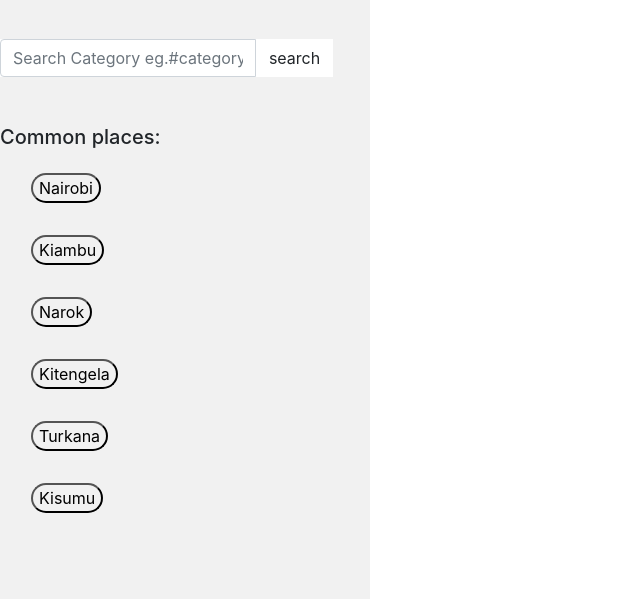
After one commit to Muia23/Share, a Django app: template home/templates/base.html in a window 1280 px wide. The commit adds this page. Shown: the part 201-800 px from the top of the page, without its empty margins (0-640 px from the left). Run offline with Django 3.2, Linux system fonts and the light colour scheme; the template is opened without the code that fills it, so the values that code supplies are empty; some libraries are stand-ins or nearby versions.

Commit message:
add a base html

```diff
--- a/home/models.py
+++ b/home/models.py
@@ -35,12 +35,12 @@ class Post(models.Model):
 
     @classmethod
     def get_posts(cls):
-        posts = cls.objects.order_by('-title')
+        posts = cls.objects.order_by('-post_date')
         return posts
 
     @classmethod
-    def get_location_post(cls,str):
-        posts = cls.objects.filter(location__icontains = str)
+    def get_location_post(cls,id):
+        posts = cls.objects.filter(location__id = id)
         return posts
 
     @classmethod
--- /dev/null
+++ b/home/templates/base.html
@@ -0,0 +1,109 @@
+{% load bootstrap4 %}
+<!DOCTYPE html>
+<html>
+    <head>
+        <meta charset="utf-8">
+        <meta name="viewport" content="width=device-width, initial-scale=1">
+        <script src="https://code.jquery.com/jquery-3.5.1.min.js" integrity="sha256-9/aliU8dGd2tb6OSsuzixeV4y/faTqgFtohetphbbj0=" crossorigin="anonymous"></script>
+        <link rel="stylesheet" href="https://stackpath.bootstrapcdn.com/bootstrap/4.4.1/css/bootstrap.min.css" integrity="sha384-Vkoo8x4CGsO3+Hhxv8T/Q5PaXtkKtu6ug5TOeNV6gBiFeWPGFN9MuhOf23Q9Ifjh" crossorigin="anonymous">
+        <script src="https://stackpath.bootstrapcdn.com/bootstrap/4.5.0/js/bootstrap.min.js" integrity="sha384-OgVRvuATP1z7JjHLkuOU7Xw704+h835Lr+6QL9UvYjZE3Ipu6Tp75j7Bh/kR0JKI" crossorigin="anonymous"></script>
+        <title> Sharer | Home</title>
+    </head>
+    <body>
+        <div class="row" style="height: 97vh; padding-left: 15px;">
+            <div class="sidebar">
+                <div class="container-fluid" style="height: 200px; background:url(https://images.unsplash.com/photo-1523461811963-7f1023caeddd?ixlib=rb-1.2.1&auto=format&fit=crop&w=1045&q=80); background-size: cover;">
+                    <h1><a href="/" style=" padding-top: 25px; padding-bottom: 10px; background-color: red; color: white;" >Sharer</a></h1>
+                </div>
+                <div class="row" style="padding-top: 40px; width: 100%;">
+                    <div class="container">
+                        <form class="navbar-form" role="search" action= "{% url 'search_results' %}"s style="background-color: white; width: 98%;">
+                            <div class="input-group">
+                                <input type="text" class="form-control" placeholder="Search Category eg.#category" name="post">
+                                <div class="input-group-btn">
+                                    <button class="btn btn-default" type="submit">search</button>
+                                </div>
+                            </div>
+                        </form>
+                    </div>
+                </div>
+                <br><br>
+                <h5>Common places:</h5>
+                <div class="container">
+                    <a class="nav-location" href="location/1"><button> Nairobi </button></a>
+                    <a class="nav-location" href="location/4"><button>Kiambu</button></a>
+                    <a class="nav-location" href="location/2"><button>Narok</button></a>
+                    <a class="nav-location" href="location/3"><button>Kitengela</button></a>
+                    <a class="nav-location" href="location/7"><button>Turkana</button></a>
+                    <a class="nav-location" href="location/5"><button>Kisumu</button></a>
+                    <style>
+                        button {
+                            background-color: transparent;
+                            border-radius: 20px;
+                        }
+                    </style>
+                </div>
+            </div>
+            {% block content %}
+            {% endblock %}
+        </div>
+        <style>
+           .sidebar {
+              margin: 0;
+              padding: 0;
+              width: 370px;
+              background-color: #f1f1f1;
+              position: fixed;
+              height: 100%;
+              overflow: auto;
+            }
+
+            .nav-location {
+              display: block;
+              color: black;
+              padding: 16px;
+              text-decoration: none;
+            }
+
+            .content {
+                margin-left: 350px;
+                padding-top: 15px;
+                padding-left: 55px;
+                width: 100%;
+            }
+            @media screen and (max-width: 700px) {
+              .sidebar {
+                width: 100%;
+                height: auto;
+                position: relative;
+              }
+              .sidebar a {float: left;}
+              div.content {margin-left: 0;}
+            }
+
+            @media screen and (max-width: 400px) {
+              .sidebar a {
+                text-align: center;
+                float: none;
+              }
+            }
+
+        </style>
+        <script>
+            $('#myModal').on('shown.bs.modal', function () {
+                $('#myInput').trigger('focus')
+            })
+            function clipFunction() {
+                var copyText = document.getElementById("imageUrl");
+                copyText.select();
+                copyText.setSelectionRange(0,99999)
+                document.execCommand("copy");
+                alert("Url copied to clipboard");
+            }
+        </script>
+        {% block scripts %}
+            <script src="https://code.jquery.com/jquery-3.5.1.min.js" integrity="sha256-9/aliU8dGd2tb6OSsuzixeV4y/faTqgFtohetphbbj0=" crossorigin="anonymous"></script>
+            <script src="https://stackpath.bootstrapcdn.com/bootstrap/4.4.1/js/bootstrap.min.js" integrity="sha384-wfSDF2E50Y2D1uUdj0O3uMBJnjuUD4Ih7YwaYd1iqfktj0Uod8GCExl3Og8ifwB6" crossorigin="anonymous"></script>
+        {% endblock %}
+    </body>
+</html>
--- a/home/urls.py
+++ b/home/urls.py
@@ -5,7 +5,7 @@ from . import views
 
 urlpatterns=[
     url(r'^$',views.home,name = 'home'),
-    url(r'^location/',views.open_location, name='open_details'),
+    url(r'^location/(\d)',views.open_location, name='open_details'),
     url(r'^search/', views.search_results, name='search_results'),
 ]
 if settings.DEBUG:
--- a/home/views.py
+++ b/home/views.py
@@ -7,8 +7,8 @@ def home(request):
     posts = Post.get_posts()
     return render(request,'home.html', {"posts": posts})
 
-def open_location(request,str):
-    posts = Post.get_location_post(str)
+def open_location(request,id):
+    posts = Post.get_location_post(id)
     return render(request,'location.html', {"posts": posts})
 
 
```
Also changed, not shown: home/templates/home.html (+6 -49 lines), home/templates/location.html (+45 -34 lines), sharer/settings.py (+3 -47 lines), media/posts/art6.jpg (added), media/posts/community.jpg (added), media/posts/tradition1.jpg (added), 1 other file.
